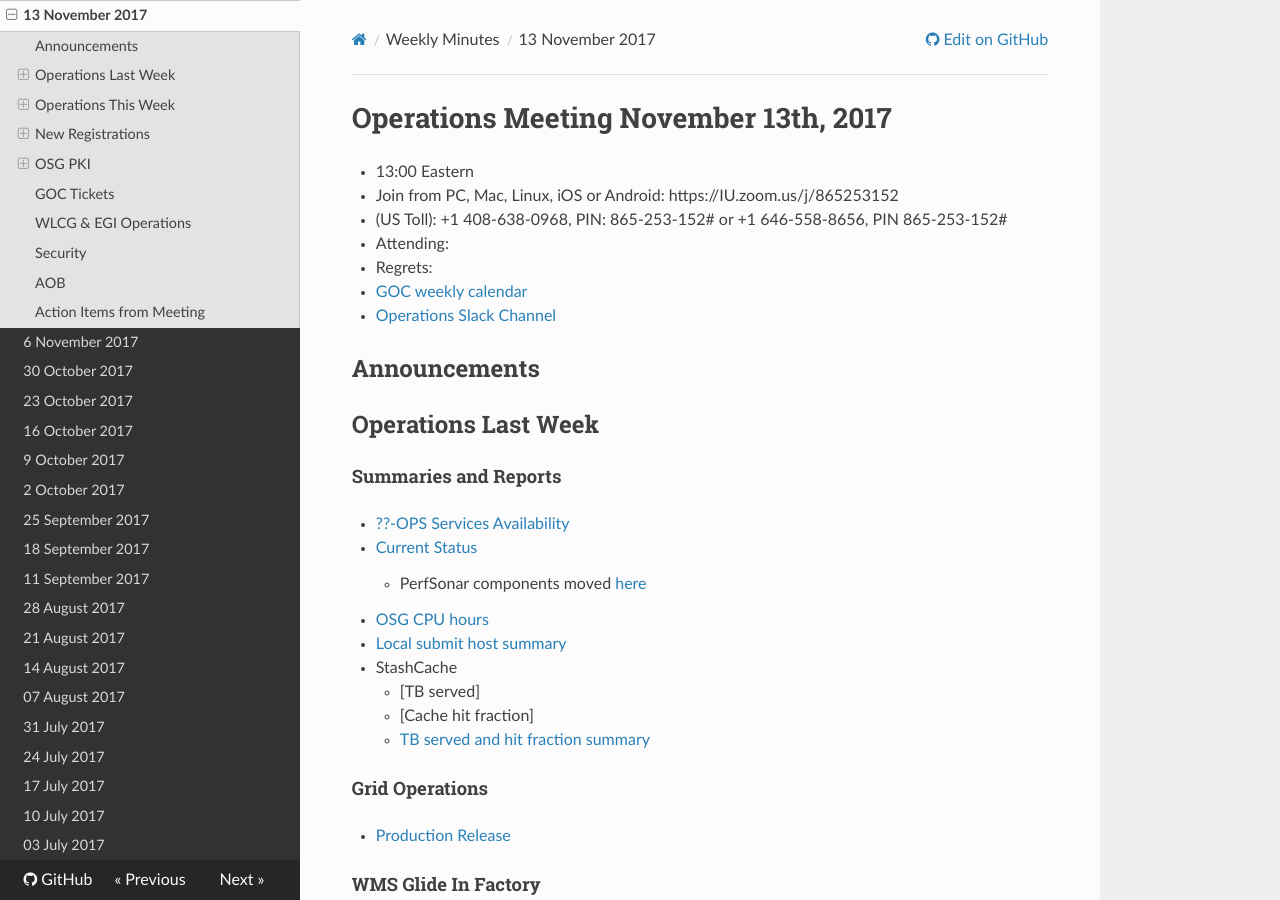
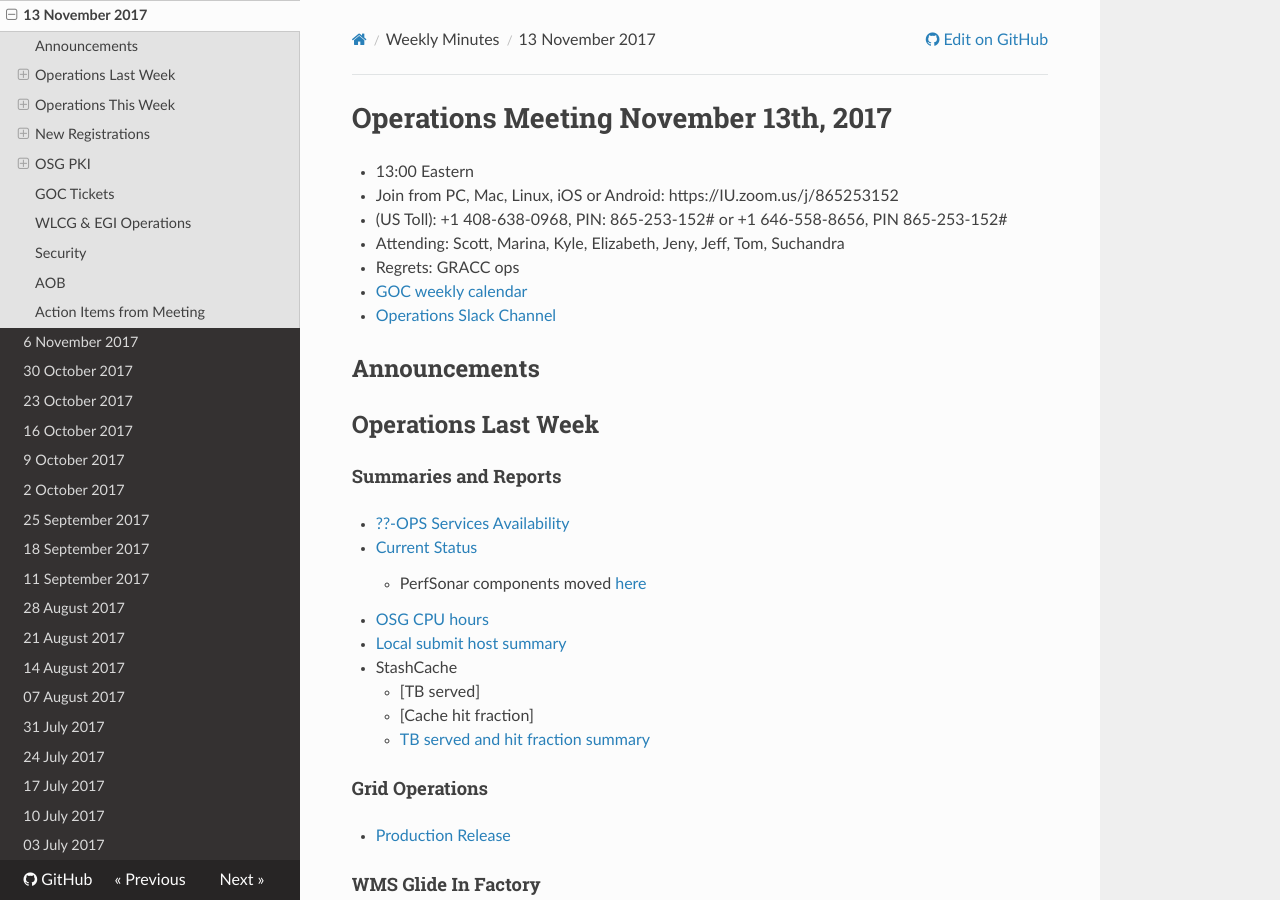
Before and after one commit to osg-htc/operations, an MkDocs documentation site: the page built from docs/WeeklyMinutes/13Nov2017.md, in a window 1280 px wide and 900 px high. Built offline with MkDocs 1.6.1, drawn with Linux system fonts in a browser that asks for light colours; nearby versions of some CDN libraries; old or Windows-style settings are respelled for this version of MkDocs.

Commit message:
Update 13Nov2017.md

```diff
--- a/docs/WeeklyMinutes/13Nov2017.md
+++ b/docs/WeeklyMinutes/13Nov2017.md
@@ -2,8 +2,8 @@
    * 13:00 Eastern
    * Join from PC, Mac, Linux, iOS or Android: https://IU.zoom.us/j/865253152
    * (US Toll): +1 408-638-0968, PIN: 865-253-152# or +1 646-558-8656, PIN 865-253-152#
-   * Attending:
-   * Regrets:
+   * Attending: Scott, Marina, Kyle, Elizabeth, Jeny, Jeff, Tom, Suchandra
+   * Regrets: GRACC ops
    * [GOC weekly calendar](http://www.google.com/calendar/embed?src=c1htpcfoe6btrtc7n3uddg8mvs%40group.calendar.google.com&ctz=America/New_York)
    * [Operations Slack Channel](https://opensciencegrid.slack.com/messages/C5GAYBGA0/)
 
```
